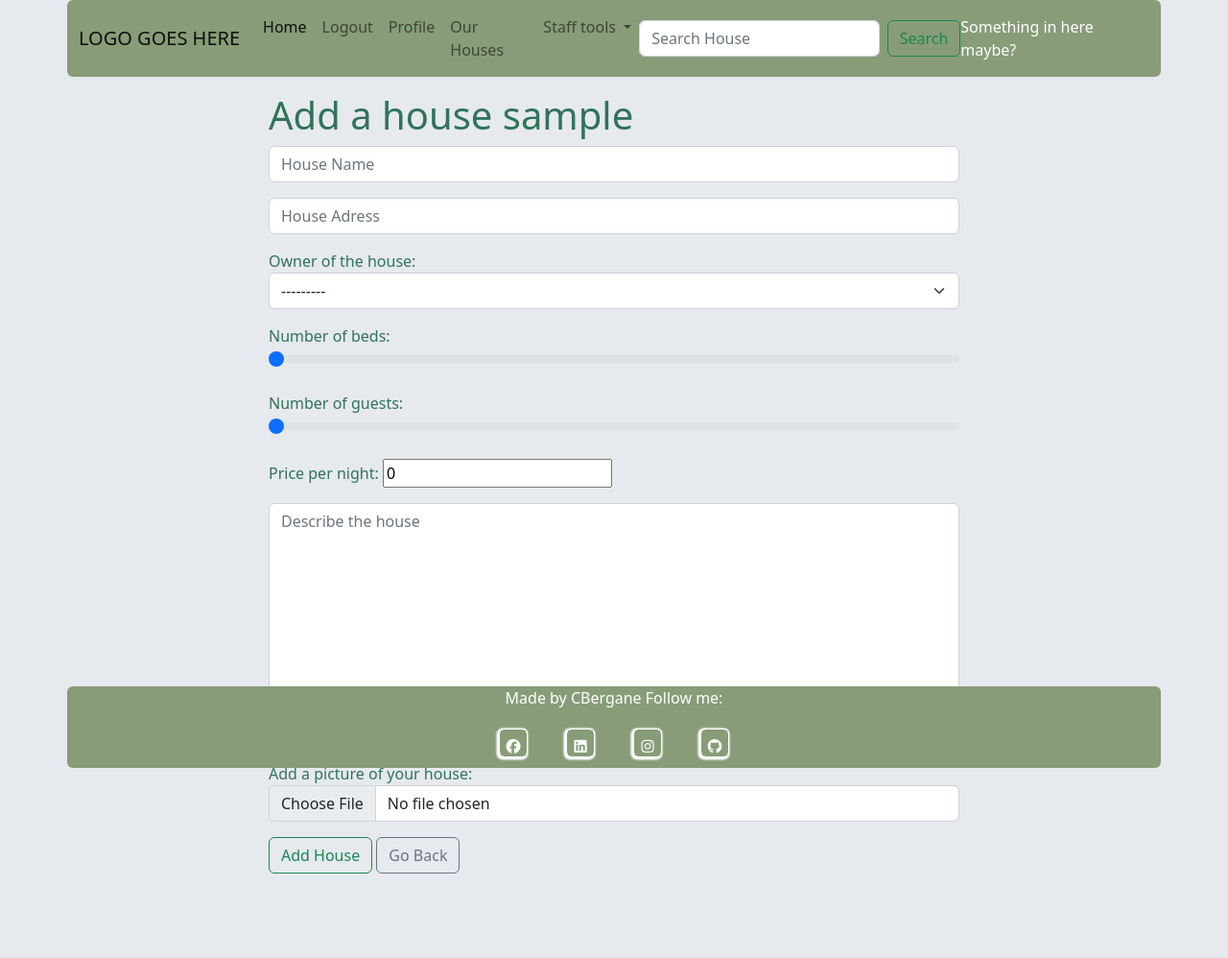
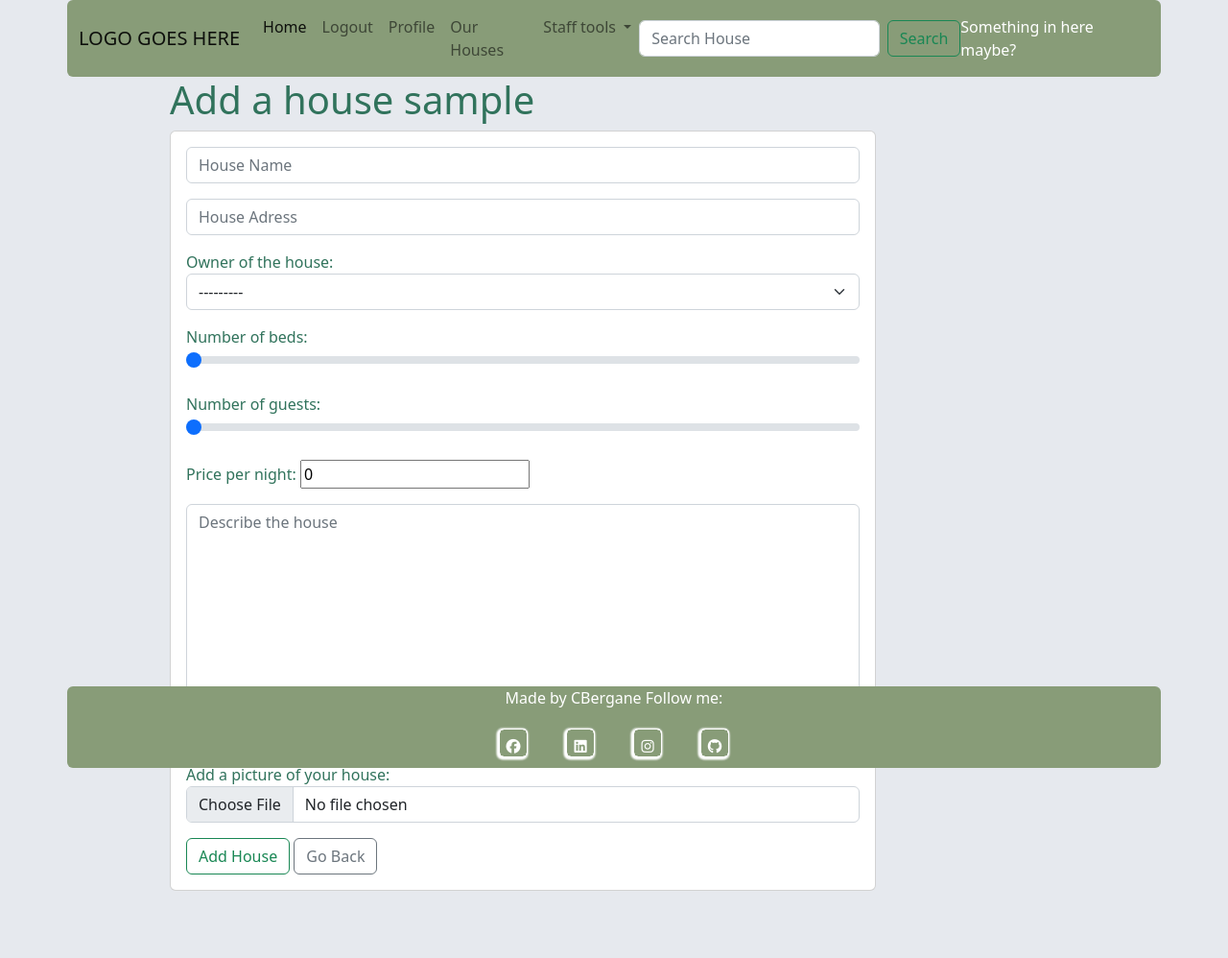
Before and after one commit to CBergane/beachhouse, a Django app: page /add_house in a window 1280 px wide. Shown: the whole page at 96% size. Before the commit the page ends 910 px from the top, so only its background shows below. Run offline with Django 3.2, Linux system fonts and the light colour scheme; the visitor is signed in with stand-in values (Sample User, id 1); data that the repository does not hold is empty; some libraries are stand-ins or nearby versions.

Commit message:
added some style to the html

```diff
--- a/templates/add_booking.html
+++ b/templates/add_booking.html
@@ -12,6 +12,8 @@
                     {% csrf_token %}
 
                     {{ form.as_p}}
+                    <span id="price">Price per night: {{ obj.price }}</span>
+                    <span id="total"></span>
                     <input type="submit" id="book" value="Book" class="btn btn-outline-success btn-sm">
                     <span class="btn btn-back btn-outline-secondary btn-sm">Go Back</span>
                     <span id="display"></span>
--- a/templates/add_house.html
+++ b/templates/add_house.html
@@ -3,12 +3,15 @@
 {% block content %}
 
     <div class="container">
-        <div class="row">
-            <div class="col-md-8 mt-3 offset-md-2">
+        <div class="row align-items-center">
+            <div class="col-md-8 offset-md-1">
 
                 <h1>Add a house {{user}}</h1>
 
                     {% include 'includes/messages.html' %}
+                    <div class="card">
+                        <div class="card-body" style="max-width: 50rem;">
+
                                 <form action="" method="POST" enctype="multipart/form-data">
                                     {% csrf_token %}
 
@@ -20,6 +23,8 @@
                         </div>
                     </div>
             </div>
+        </div>
+    </div>
 
 
 {% endblock %}
--- a/templates/base.html
+++ b/templates/base.html
@@ -16,12 +16,10 @@
 <body>
     {% include 'includes/navbar.html' %}
 
-        <main class="container">
             {% block content %}
 
             {% endblock %}
 
-        </main>
     {% include 'includes/footer.html' %}
 <script src="https://cdn.jsdelivr.net/npm/bootstrap@5.2.3/dist/js/bootstrap.bundle.min.js" integrity="sha384-kenU1KFdBIe4zVF0s0G1M5b4hcpxyD9F7jL+jjXkk+Q2h455rYXK/7HAuoJl+0I4" crossorigin="anonymous"></script>
 <script type="text/javascript" src="https://code.jquery.com/jquery-1.11.3.min.js"></script>
--- a/templates/bookings_list.html
+++ b/templates/bookings_list.html
@@ -2,7 +2,7 @@
 
 {% block content %}
 
-<div class="container"></div>
+<div class="container">
 <h1 class="text-center">Hello {{user}}</h1>
 
 {% include 'includes/messages.html' %}
--- a/templates/house_list.html
+++ b/templates/house_list.html
@@ -2,10 +2,10 @@
 
 {% block content %}
 <div class="container">
-    <div class="row gy-3">
+    <div class="row">
         {% for houses in house_list %}
         <div class="col-lg-4 mb-3 d-flex">
-            <div class="card shadow">
+            <div class="card shadow" style="width: 25rem;">
                 <img src="{{ houses.house_image.url }}" class="card-img-top img-fluid" alt="Card Image">
                     <div class="card-body d-flex flex-column">
 
```
Also changed, not shown: templates/bookings_update.html (+9 -3 lines). Lines whose indentation alone changed are shown as unchanged.
